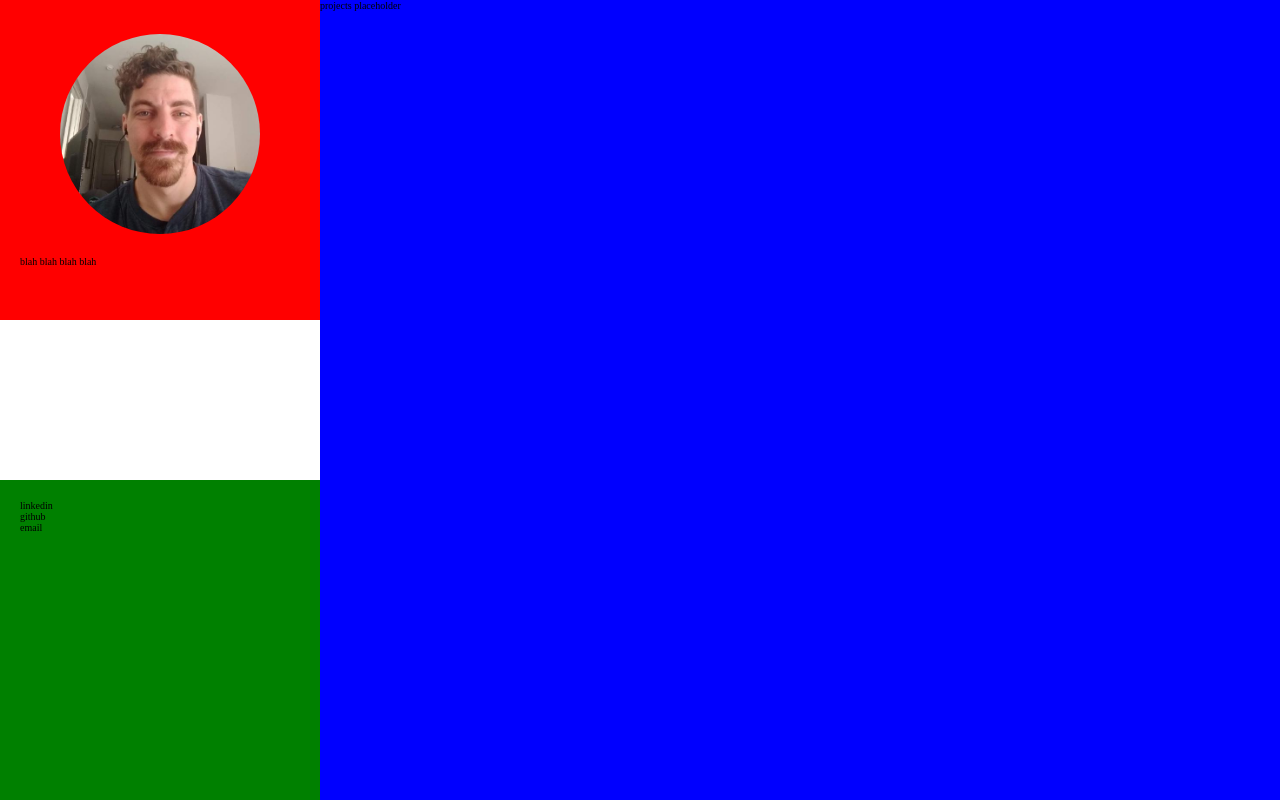
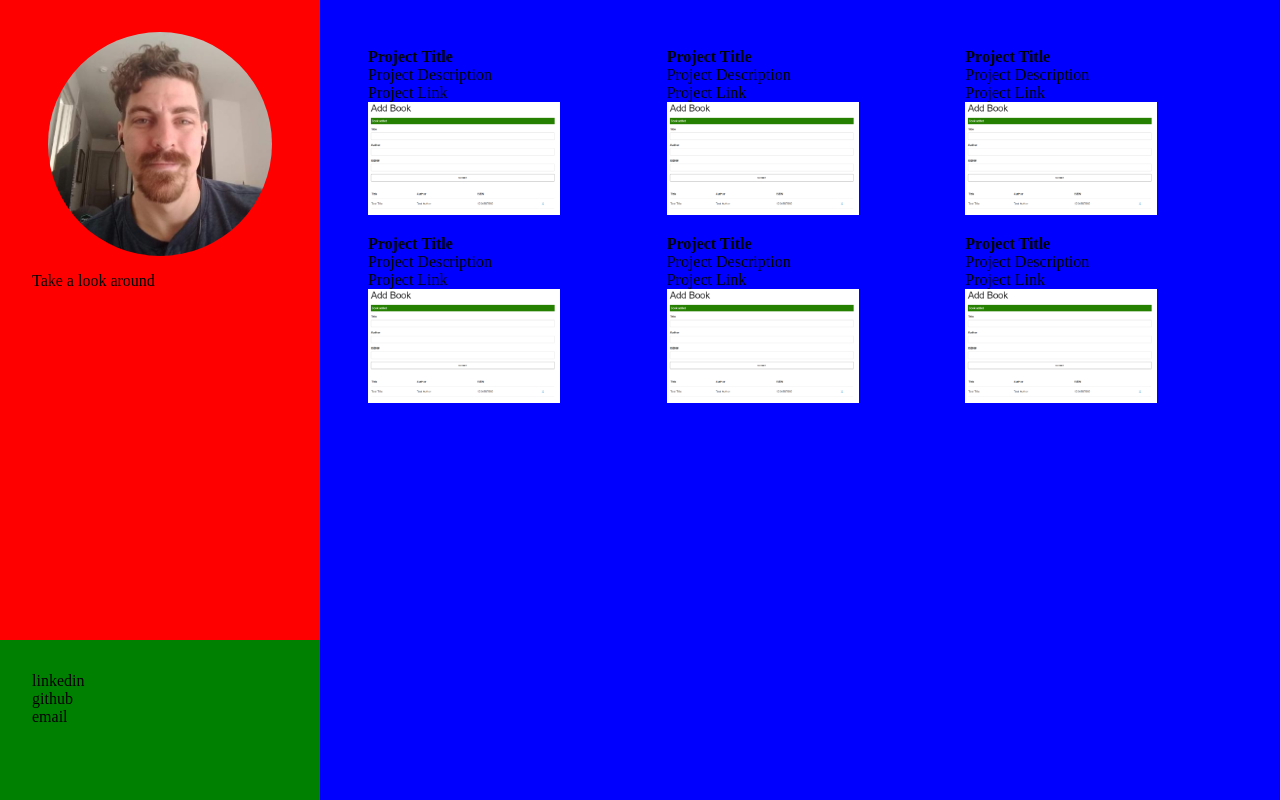
Before and after one commit to reifnotreef/WIP_Portfolio, a plain HTML site: page index.html in a window 1280 px wide. Drawn offline with Linux system fonts and the light colour scheme.

Commit message:
more styling!

```diff
--- a/index.html
+++ b/index.html
@@ -11,15 +11,48 @@
 <body>
   <main id='main-container'>
     <section id='header-container'>
-      <section id='profile-img-container'>
-        <img id='profile-img' src='./src/img/profile-picture.jpg' alt='pictue of Bridger Reif Hammond'>
-      </section>
+      <img id='profile-img' src='./src/img/profile-picture.jpg' alt='pictue of Bridger Reif Hammond'>
       <section id="profile-bio-container">
-        <p id="profile-bio">blah blah blah blah</p>
+        <p id="profile-bio">Take a look around</p>
       </section>
     </section>
     <section id='projects-container'>
-      projects placeholder
+      <section class='project-container'>
+        <h3 class='Project Title'>Project Title</h3>
+        <p class='project-description'>Project Description</p>
+        <p class="project-link">Project Link</p>
+        <img src="./src/img/booklist.PNG" alt="image of blah" class="project-image">
+      </section>
+      <section class='project-container'>
+        <h3 class='Project Title'>Project Title</h3>
+        <p class='project-description'>Project Description</p>
+        <p class="project-link">Project Link</p>
+        <img src="./src/img/booklist.PNG" alt="image of blah" class="project-image">
+      </section>
+      <section class='project-container'>
+        <h3 class='Project Title'>Project Title</h3>
+        <p class='project-description'>Project Description</p>
+        <p class="project-link">Project Link</p>
+        <img src="./src/img/booklist.PNG" alt="image of blah" class="project-image">
+      </section>
+      <section class='project-container'>
+        <h3 class='Project Title'>Project Title</h3>
+        <p class='project-description'>Project Description</p>
+        <p class="project-link">Project Link</p>
+        <img src="./src/img/booklist.PNG" alt="image of blah" class="project-image">
+      </section>
+      <section class='project-container'>
+        <h3 class='Project Title'>Project Title</h3>
+        <p class='project-description'>Project Description</p>
+        <p class="project-link">Project Link</p>
+        <img src="./src/img/booklist.PNG" alt="image of blah" class="project-image">
+      </section>
+      <section class='project-container'>
+        <h3 class='Project Title'>Project Title</h3>
+        <p class='project-description'>Project Description</p>
+        <p class="project-link">Project Link</p>
+        <img src="./src/img/booklist.PNG" alt="image of blah" class="project-image">
+      </section>
     </section>
     <section id='footer-container'>
       <section id="contact-container">
--- a/main.css
+++ b/main.css
@@ -2,14 +2,13 @@
   box-sizing: border-box;
   padding: 0;
   margin: 0;
-  font-size: 10px;
+  font-size: 24px;
 }
 
 #main-container {
   display: grid;
   grid-template-columns: 1fr;
   grid-template-rows: 1fr 4fr 1fr;
-  grid-column-gap: 0px;
   grid-row-gap: 0px;
   width: 100vw;
   height: 100vh;
@@ -22,23 +21,46 @@
   align-items: center;
   justify-content: center;
   flex-direction: column;
+  max-width: 100vw;
 }
 
 #profile-img-container {}
 
 #profile-img {
+  margin-top: 2rem;
   border-radius: 50%;
   width: 20rem;
+  max-width: 10rem;
 }
 
 #profile-bio-container {
-  margin-top: 2rem;
-  margin-bottom: 2rem;
+  margin-top: 1rem;
+  margin-bottom: 1rem;
+}
+
+#profile-bio-container p {
+  text-align: center;
 }
 
 #projects-container {
   grid-area: 2 / 1 / 3 / 2;
   background-color: blue;
+  display: flex;
+  flex-direction: row;
+  flex-wrap: wrap;
+  padding: 2rem;
+  max-width: 100vw;
+  justify-content: space-around;
+  align-content: space-around;
+}
+
+.project-container {
+  margin-top: 1rem;
+  margin-left: 1rem;
+}
+
+.project-image {
+  width: 12rem;
 }
 
 #footer-container {
@@ -47,6 +69,7 @@
   display: flex;
   align-items: center;
   flex-direction: column;
+  max-width: 100vw;
 }
 
 #footer-container p {
@@ -61,6 +84,9 @@
 /* media query @1080PX */
 
 @media screen and (min-width: 1080px) {
+  * {
+    font-size: 16px;
+  }
   #main-container {
     display: grid;
     grid-template-columns: repeat(4, 1fr);
@@ -69,18 +95,33 @@
     grid-row-gap: 0px;
   }
   #header-container {
-    grid-area: 1 / 1 / 3 / 2;
+    grid-area: 1 / 1 / 5 / 2;
+    justify-content: flex-start;
+  }
+  #profile-img {
+    max-width: 14rem;
   }
   #profile-bio-container {
     width: 100%;
     margin-left: 4rem;
-    margin-top: 2rem;
+  }
+  #profile-bio-container p {
+    text-align: left;
   }
   #projects-container {
     grid-area: 1 / 2 / 6 / 5;
+    flex-wrap: wrap;
+    /* justify-content: flex-start; */
+    align-content: flex-start;
+    flex-basis: 50%;
+  }
+  .project-container {
+    /* width: 20vw;
+    max-width: 15rem; */
+    flex: 1 0 25%;
   }
   #footer-container {
-    grid-area: 4 / 1 / 6 / 2;
+    grid-area: 5 / 1 / 6 / 2;
   }
   #contact-container {
     width: 100%;
```
Also changed, not shown: src/img/booklist.PNG (added), src/img/chuck.PNG (added), src/img/gallery.PNG (added), src/img/guesser.PNG (added), src/img/loan.PNG (added), src/img/tasks.PNG (added).
